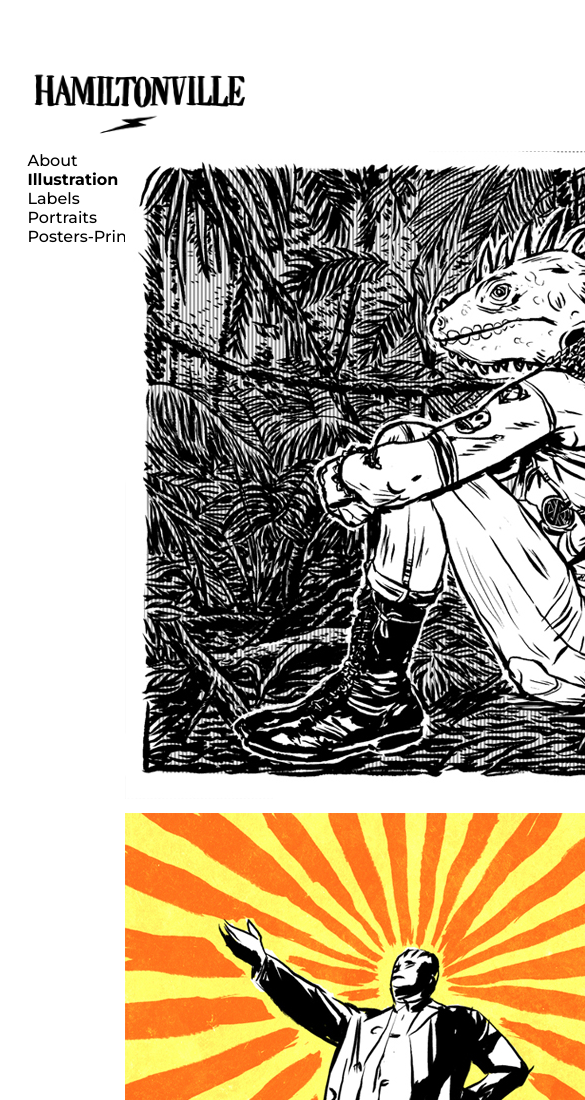
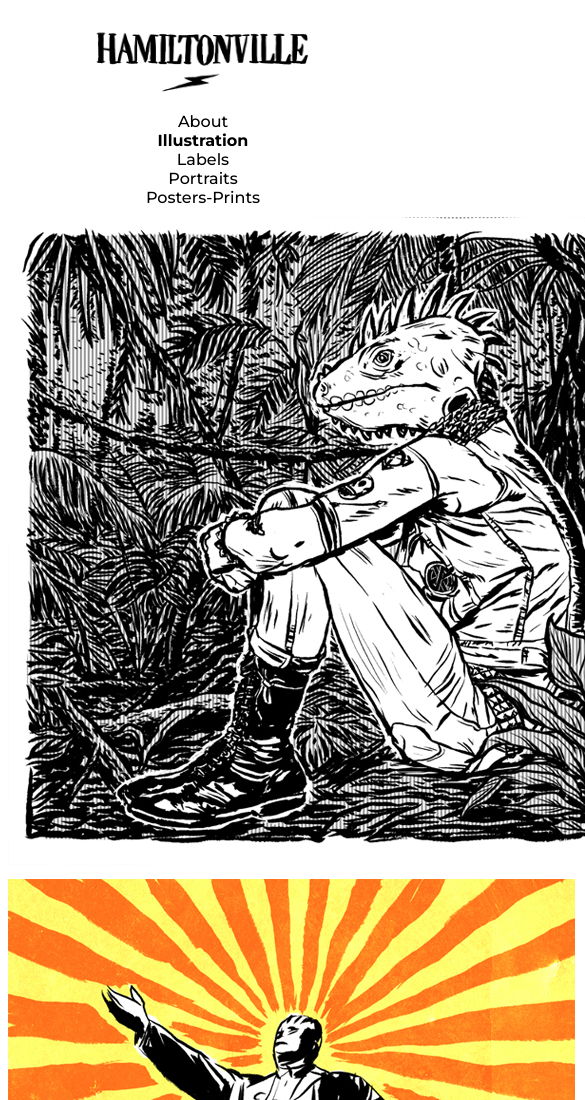
Before and after one commit to BobHutchings/HamiltonvilleArt, a plain HTML site: page index.html in a window 390 px wide. Shown: the top 1100 px of the page, 585 px wide, since content can reach past the window. Drawn offline with Linux system fonts and the light colour scheme.

Commit message:
Did a quickie responsive view for mobile devices.
Also:  IE 11 was puking on the Arrow Function in the logger.

```diff
--- a/css/main.css
+++ b/css/main.css
@@ -85,3 +85,32 @@ nav {
 .hva_cat-img-caption.empty {
     display: none;
 }
+
+/*
+ * Responsive
+ */
+ @media (max-width: 800px) {
+    header {
+        position: relative;
+        top: 0;
+        left: 0;
+    }
+
+    nav {
+        position: relative;
+        top: 0;
+        left: 0;
+    }
+
+    #hva_main {
+        text-align: center;
+        position: relative;
+        top: 0;
+        left: 0;
+    }
+
+    #hva_navigation {
+        text-align: center;
+        margin-bottom: 10px;
+    }
+ }
--- a/index.html
+++ b/index.html
@@ -3,6 +3,7 @@
 <html>
     <head>
         <meta charset="UTF-8">
+        <meta name='viewport' content="width=device-width, initial-scale=1">
         <title>Hamiltonville Art</title>
         <link href="https://fonts.googleapis.com/css?family=Montserrat:400,500,600,700,800" rel="stylesheet">
         <link rel="stylesheet" href="css/main.css">
--- a/js/simpleLogger.js
+++ b/js/simpleLogger.js
@@ -7,7 +7,7 @@
  * @class
  * @returns {Object} API
  */
-HamiltonvilleArt.Log = (() => {
+HamiltonvilleArt.Log = (function() {
     'use strict';
 
     /**
```
